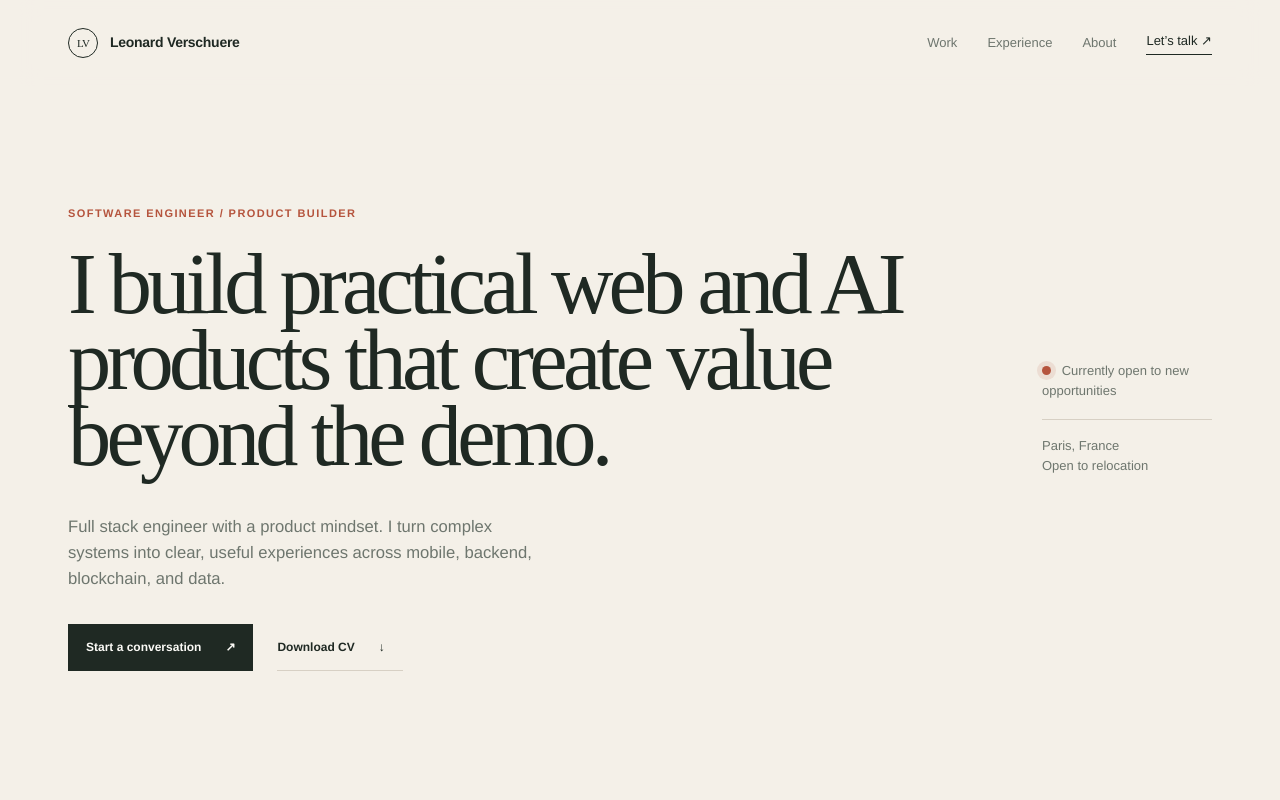
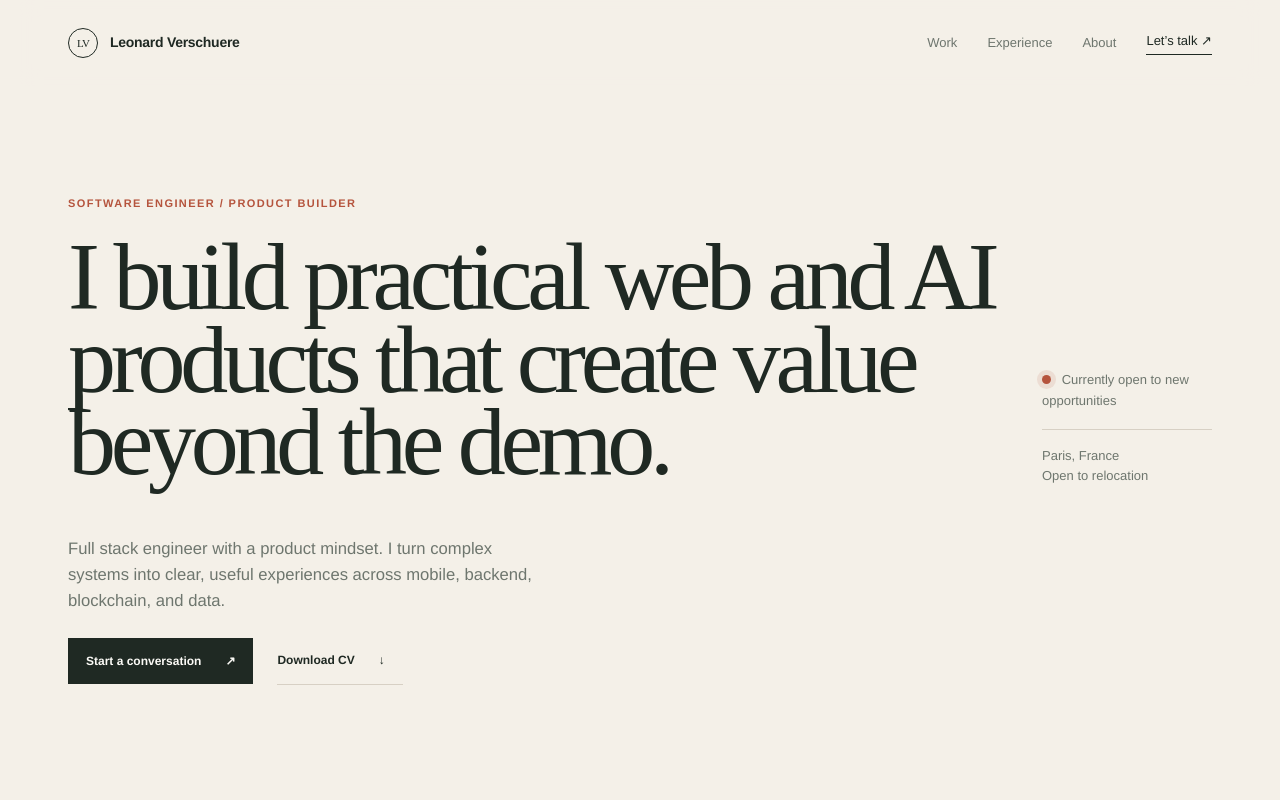
Before and after one commit to verschhh/verschhh.fr, a website: page index.html in a window 1280 px wide. Shown: the top 800 px of the page. Drawn offline with Linux system fonts and the light colour scheme.

Commit message:
style: refine desktop hero scale

```diff
--- a/styles.css
+++ b/styles.css
@@ -61,17 +61,17 @@ button { color: inherit; font: inherit; }
 .site-nav .nav-contact { color: var(--ink); border-bottom: 1px solid var(--ink); padding-bottom: 3px; }
 .menu-toggle { display: none; border: 0; background: none; padding: 4px; }
 .menu-line { display: block; width: 22px; height: 1px; margin: 5px 0; background: var(--ink); }
-.hero { min-height: calc(100svh - var(--header-height)); padding-top: clamp(32px, 4svh, 56px); padding-bottom: clamp(36px, 5svh, 72px); display: flex; flex-direction: column; justify-content: center; }
-.hero-title-row { display: grid; grid-template-columns: minmax(0, 1fr) minmax(150px, 170px); gap: clamp(28px, 3vw, 48px); align-items: end; }
+.hero { min-height: calc(100svh - var(--header-height)); padding-top: clamp(24px, 2.5svh, 40px); padding-bottom: clamp(28px, 3svh, 48px); display: flex; flex-direction: column; justify-content: center; }
+.hero-title-row { display: grid; grid-template-columns: minmax(0, 1fr) minmax(150px, 170px); gap: clamp(24px, 2.5vw, 36px); align-items: end; }
 .eyebrow, .detail-label { margin: 0 0 26px; font-size: 11px; font-weight: 600; letter-spacing: .13em; line-height: 1.2; text-transform: uppercase; color: var(--signal); }
 .eyebrow span { color: var(--muted); margin-left: 12px; }
 h1, h2, h3, p { margin-top: 0; }
 h1, h2 { font-family: var(--serif); font-weight: 400; letter-spacing: -.055em; }
-h1 { max-width: 1040px; margin-bottom: clamp(14px, 2svh, 24px); font-size: clamp(58px, min(7.2vw, 10.8svh), 104px); line-height: .88; }
+h1 { max-width: 1040px; margin-bottom: clamp(14px, 2svh, 22px); font-size: clamp(58px, min(8vw, 12svh), 124px); line-height: .86; }
 h2 { margin-bottom: 0; font-size: clamp(52px, 7vw, 92px); line-height: .9; }
 h1::selection, h2::selection, h3::selection { background: var(--signal); color: var(--white); }
 em { color: var(--signal); font-style: italic; }
-.hero-intro { max-width: 480px; margin-top: clamp(22px, 3svh, 32px); margin-bottom: clamp(24px, 4svh, 38px); color: var(--muted); font-size: clamp(15px, 1.3vw, 17px); }
+.hero-intro { max-width: 480px; margin-top: clamp(28px, 4.5svh, 46px); margin-bottom: clamp(20px, 3svh, 30px); color: var(--muted); font-size: clamp(15px, 1.3vw, 17px); }
 .hero-actions { display: flex; align-items: center; gap: 24px; }
 .button { display: inline-flex; align-items: center; gap: 24px; padding: 14px 18px; font-size: 12px; font-weight: 600; transition: transform .2s ease, background .2s ease; }
 .button:hover, .button:focus-visible { transform: translateY(-2px); }
```
